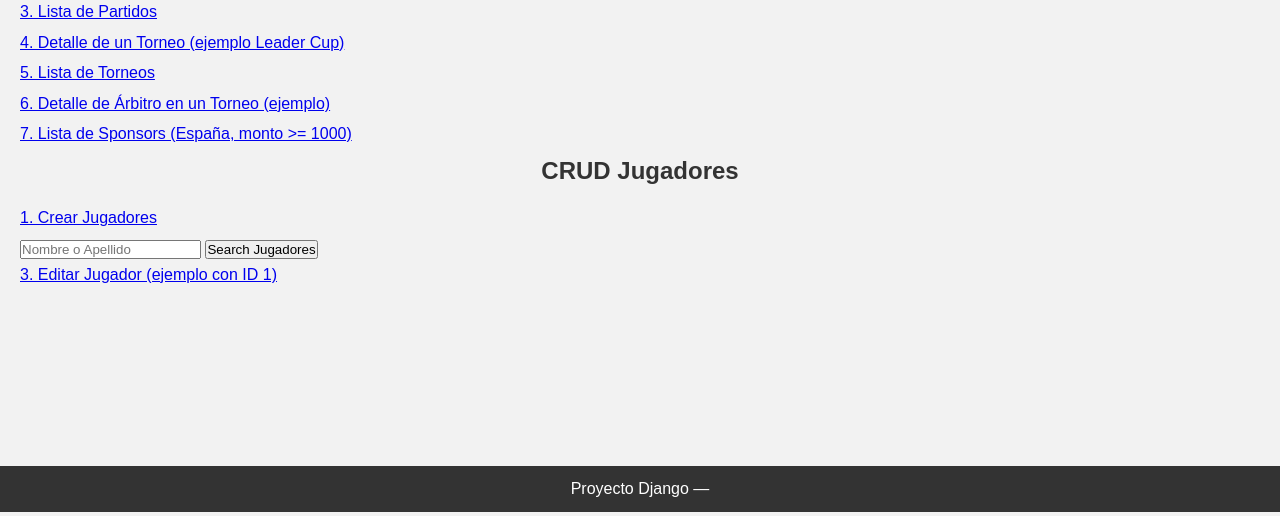
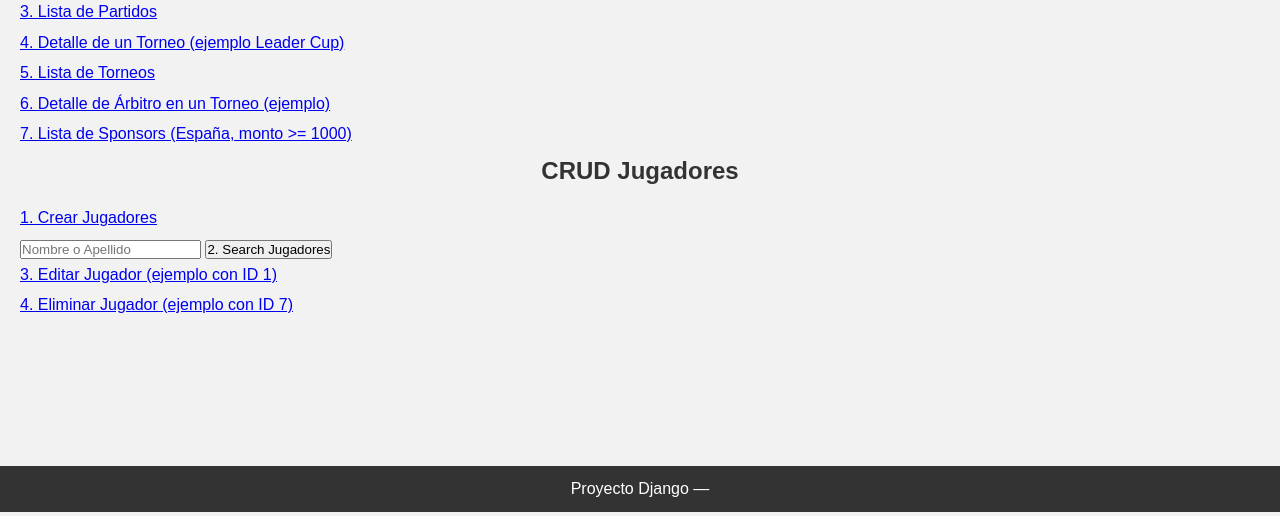
Before and after one commit to carlosroblesdominguez/proyecto-parte1_CarlosRoblesDominguez, a Django app: page / in a window 1280 px wide. Shown: the part 244-760 px from the top of the page. Run offline with Django 5.2, Linux system fonts and the light colour scheme.

Commit message:
el eliminar elimina pero no el que yo quiero usa una id por defecto como pasa con editar

```diff
--- a/eventos_deportivos/static/eventos_deportivos/js/app.js
+++ b/eventos_deportivos/static/eventos_deportivos/js/app.js
@@ -3,3 +3,11 @@ document.addEventListener('DOMContentLoaded', function(){
   // ejemplo: imprimir en consola que el script está cargado
   console.log('Scripts cargados - Eventos Deportivos');
 });
+
+function eliminar(){
+  var x = confirm("¿Eliminar jugador?")
+  if (x)
+    return true
+  else
+    return false
+}
--- a/eventos_deportivos/templates/eventos_deportivos/index.html
+++ b/eventos_deportivos/templates/eventos_deportivos/index.html
@@ -20,8 +20,9 @@
     <li><a href="{% url 'jugador_create' %}">1. Crear Jugadores</a></li>
     <form action="{% url 'jugador_buscar' %}" class="d-flex mt-3" role="search" method="GET">
         <input name="nombreBusqueda" class="fomr-control me-2" type="search" placeholder="Nombre o Apellido" aria-label="Search"></input>
-        <button class="btn btn-light btn-outline-dark" type="submit">Search Jugadores</button>
+        <button class="btn btn-light btn-outline-dark" type="submit">2. Search Jugadores</button>
     </form>
-    <a href="{% url 'jugador_editar' 1 %}">3. Editar Jugador (ejemplo con ID 1)</a>
+    <li><a href="{% url 'jugador_editar' 1 %}">3. Editar Jugador (ejemplo con ID 1)</a></li>
+    <li><a href="{% url 'jugador_eliminar' 7 %}">4. Eliminar Jugador (ejemplo con ID 7)</a></li>
 </ul>
 {% endblock %}
--- a/eventos_deportivos/urls.py
+++ b/eventos_deportivos/urls.py
@@ -34,4 +34,6 @@ urlpatterns = [
     path('jugadores/buscar/', views.jugador_buscar, name='jugador_buscar'),
     # Actualizar Jugadores
     path('jugadores/editar/<int:jugador_id>/', views.jugador_editar, name='jugador_editar'),
+    # Eliminar Jugadores
+    path('jugadores/eliminar/<int:jugador_id>', views.jugador_eliminar, name='jugador_eliminar'),
 ]
--- a/eventos_deportivos/views.py
+++ b/eventos_deportivos/views.py
@@ -6,13 +6,12 @@ from .forms import *
 
 # Create your views here.
 def index(request):
-    jugadores = Jugador.objects.all()
     """
     Página principal del proyecto.
     Muestra enlaces a todas las URLs implementadas.
     Permite búsqueda rápida para URLs que requieren parámetros.
     """
-    return render(request, "eventos_deportivos/index.html", {"jugadores": jugadores})
+    return render(request, "eventos_deportivos/index.html")
 
 def error_404(request, exception):
     return render(request, 'eventos_deportivos/error_404.html', status=404)
@@ -393,3 +392,12 @@ def jugador_editar(request,jugador_id):
             except Exception as e:
                 pass
     return render(request, 'eventos_deportivos/jugador_editar.html',{"formulario":formulario,"jugador":jugador})
+
+# ELIMINAR
+def jugador_eliminar(request,jugador_id):
+    jugador=Jugador.objects.get(id=jugador_id)
+    try:
+        jugador.delete()
+    except:
+        pass
+    return redirect('lista_jugadores')
```
Also changed, not shown: eventos_deportivos/templates/eventos_deportivos/jugador_eliminar.html (added, +16 -0 lines).
